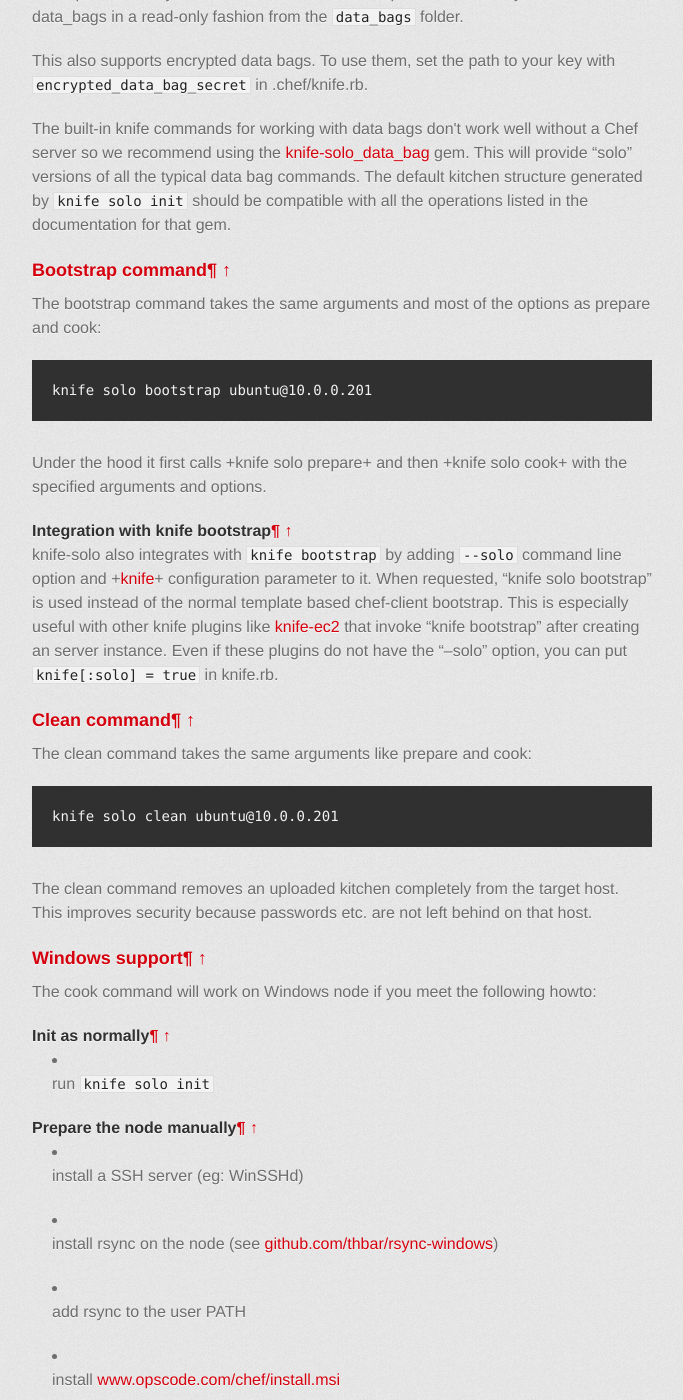
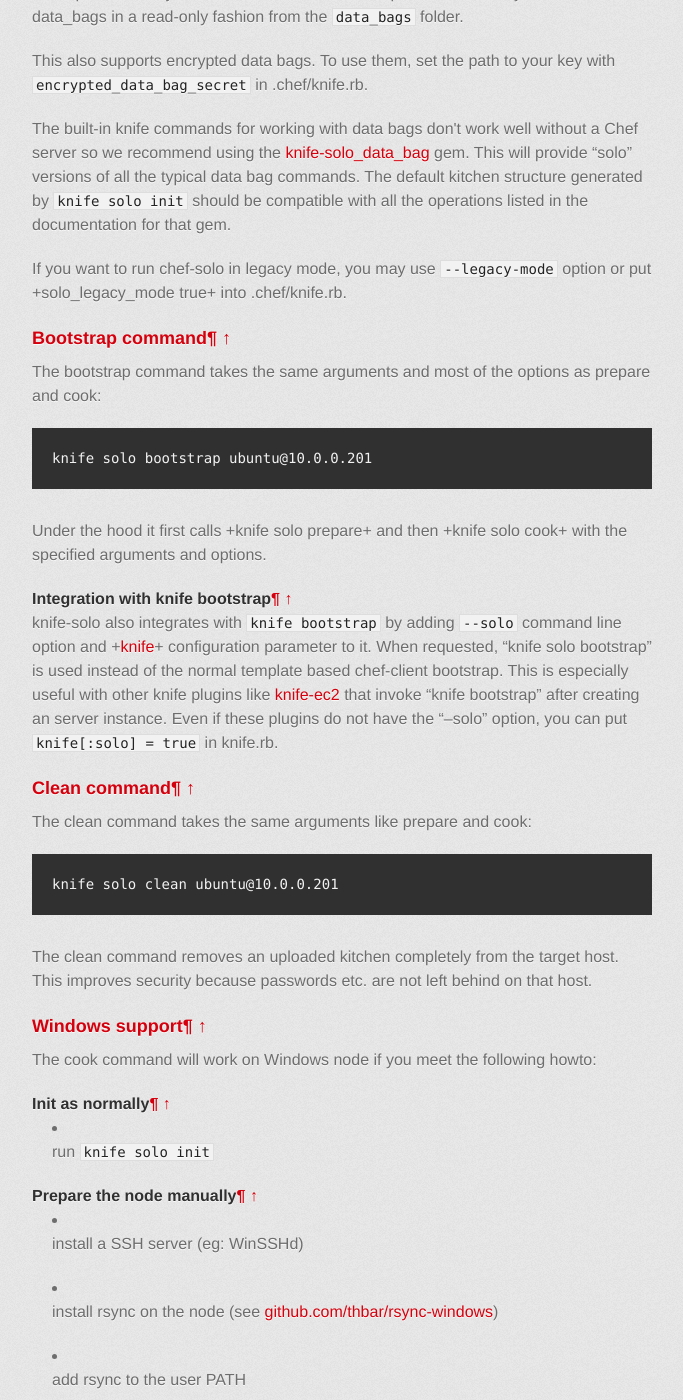
Before and after one commit to matschaffer/knife-solo, a Jekyll site: the page built from index.html, in a window 1280 px wide and 1400 px high, scrolled down 3549 px. Shown: the whole window, without its empty margins (298-981 px from the left). Built offline with Jekyll 4.4.1, drawn with Linux system fonts in a browser that asks for light colours; some web fonts are replaced; some of the changed text lies outside the part shown.

Commit message:
Update index for v0.7.0 from README.rdoc rev f91adfe9

```diff
--- a/index.html
+++ b/index.html
@@ -168,6 +168,10 @@ commands. The default kitchen structure generated by <code>knife solo
 init</code> should be compatible with all the operations listed in the
 documentation for that gem.</p>
 
+<p>If you want to run chef-solo in legacy mode, you may use
+<code>--legacy-mode</code> option or put +solo_legacy_mode true+ into
+.chef/knife.rb.</p>
+
 <h3 id="label-Bootstrap+command">Bootstrap command<span><a href="#label-Bootstrap+command">&para;</a> <a href="#top">&uarr;</a></span></h3>
 
 <p>The bootstrap command takes the same arguments and most of the options as
@@ -232,8 +236,8 @@ you&#39;re using MinGW / Git Bash, or you have a non-standard
 <code>cygdrive</code> setting, you can set that in
 <code>.chef/knife.rb</code>:</p>
 
-<pre class="ruby"><span class="ruby-identifier">knife</span>[:<span class="ruby-identifier">cygdrive_prefix_local</span>] = <span class="ruby-string">&#39;/cygdrive&#39;</span>  <span class="ruby-comment"># prefix for your local machine, set to empty string for MinGW</span>
-<span class="ruby-identifier">knife</span>[:<span class="ruby-identifier">cygdrive_prefix_remote</span>] = <span class="ruby-string">&#39;/cygdrive&#39;</span> <span class="ruby-comment"># prefix on the remote windows node</span>
+<pre class="ruby"><span class="ruby-identifier">knife</span>[<span class="ruby-value">:cygdrive_prefix_local</span>] = <span class="ruby-string">&#39;/cygdrive&#39;</span>  <span class="ruby-comment"># prefix for your local machine, set to empty string for MinGW</span>
+<span class="ruby-identifier">knife</span>[<span class="ruby-value">:cygdrive_prefix_remote</span>] = <span class="ruby-string">&#39;/cygdrive&#39;</span> <span class="ruby-comment"># prefix on the remote windows node</span>
 </pre>
 </li></ul>
 
```
